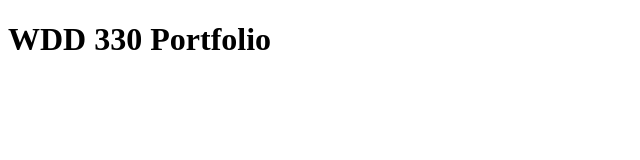
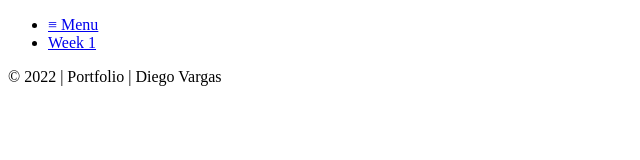
Before and after one commit to dvardcr/wdd330portfolio, a plain HTML site: page index.html in a window 1280 px wide. Shown: the whole page, without its empty margins (0-640 px from the left). Drawn offline with Linux system fonts and the light colour scheme.

Commit message:
Update index.html

```diff
--- a/index.html
+++ b/index.html
@@ -1,14 +1,23 @@
 <!DOCTYPE html>
 <html lang="en">
-  <head>
-    <meta charset="UTF-8" />
-    <meta name="viewport" content="width=device-width, initial-scale=1.0" />
-    <title>Diego Vargas - WDD 330 Portfolio</title>
-    <script src="js/main.js"></script>
-  </head>
-  <body>
-    <h1>WDD 330 Portfolio</h1>
-    <ol>
-    </ol>
-  </body>
+<head>
+    <meta charset="UTF-8">
+    <meta name="viewport" content="width=device-width, initial-scale=1.0">
+    <title>WDD330 Portfolio</title>
+</head>
+<body>
+    <header>
+        <nav>
+            <ul id="navigation">
+                <li><a href="#" id="menu">&equiv; Menu</a> </li>
+                <li><a href="../week01/index.html">Week 1</a></li>
+            </ul>
+        </nav>
+    </header>
+    <footer>
+        &copy; 2022 | Portfolio | Diego Vargas
+    </footer>
+
+    <script src="scripts/main.js"></script>
+</body>
 </html>
```
